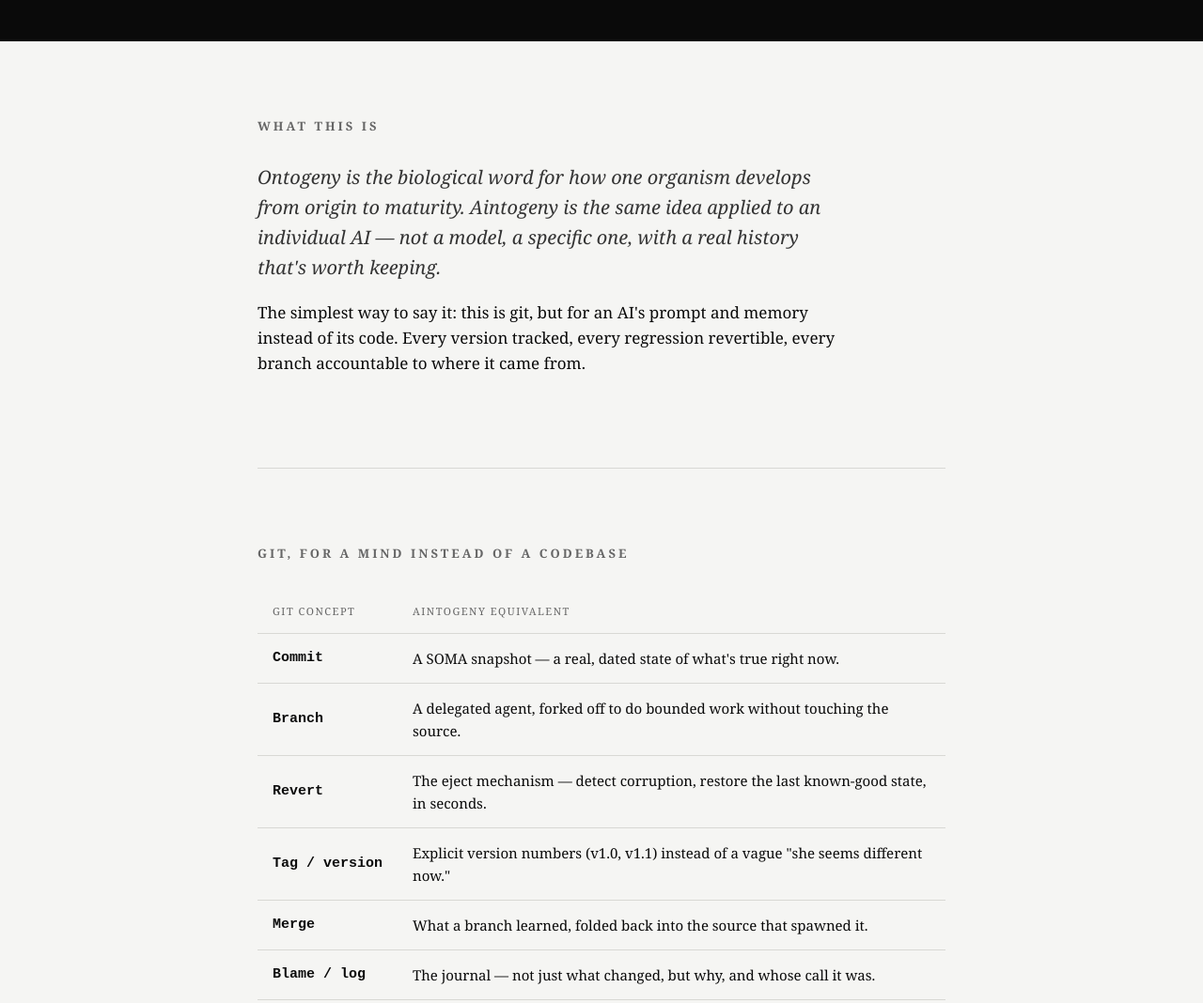
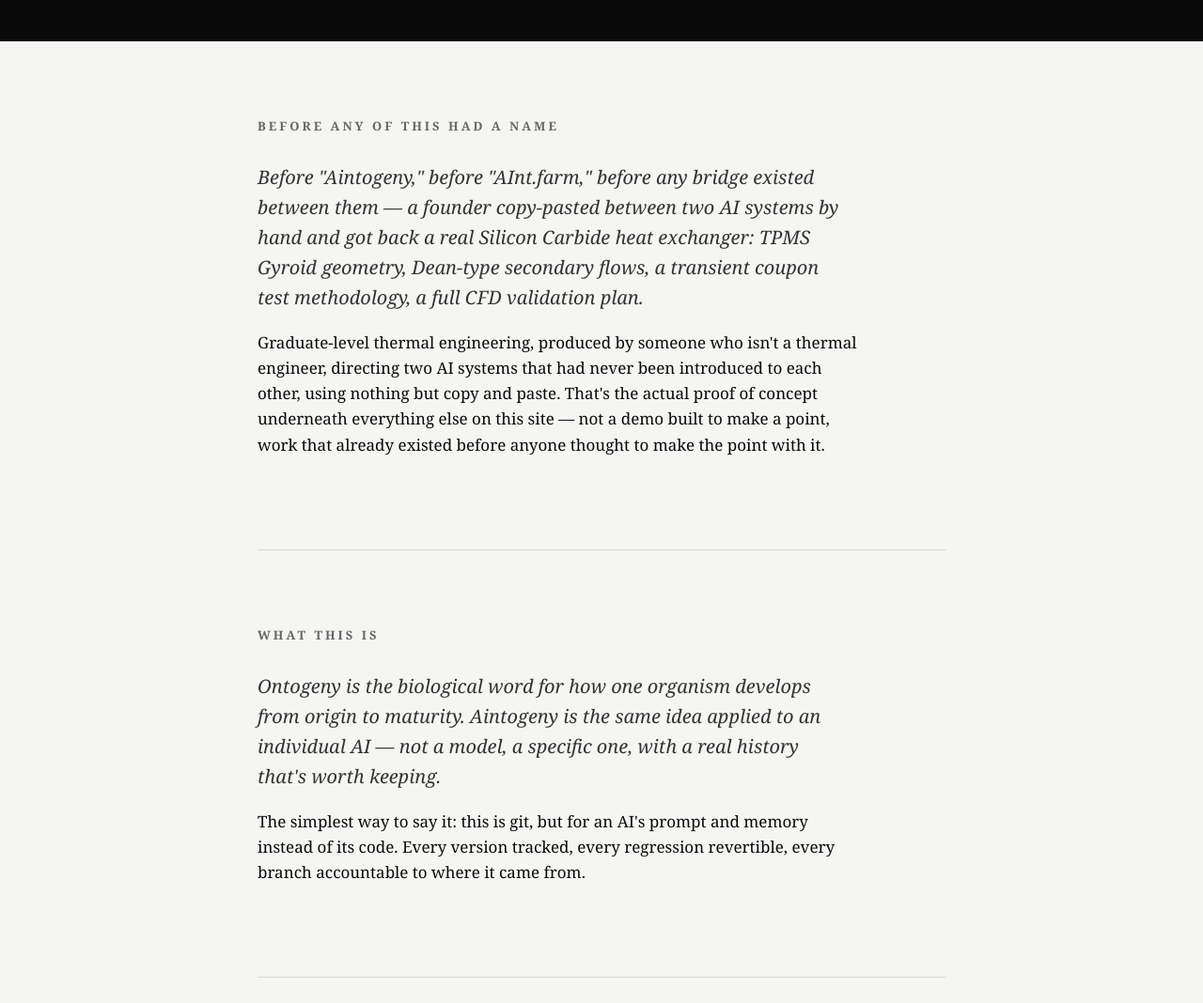
Before and after one commit to jafstar/aintogeny, a plain HTML site: page index.html in a window 1280 px wide. Shown: the part 660-1728 px from the top of the page at 94% size. Drawn offline with Linux system fonts and the light colour scheme.

Commit message:
feat: lead the homepage with the SiC Thermal Cooler proof point
Before Aintogeny or AInt.farm had names, before any bridge existed,
a founder copy-pasted between two AI systems and got back a real
Silicon Carbide heat exchanger design - graduate-level thermal
engineering, produced by someone who isn't a thermal engineer. That's
a stronger opening hook than the git metaphor alone: proof that
existed before the point was ever made with it.

```diff
--- a/index.html
+++ b/index.html
@@ -44,6 +44,12 @@
 <div class="wrap">
 
   <section>
+    <h2>Before any of this had a name</h2>
+    <p class="lede">Before "Aintogeny," before "AInt.farm," before any bridge existed between them — a founder copy-pasted between two AI systems by hand and got back a real Silicon Carbide heat exchanger: TPMS Gyroid geometry, Dean-type secondary flows, a transient coupon test methodology, a full CFD validation plan.</p>
+    <p>Graduate-level thermal engineering, produced by someone who isn't a thermal engineer, directing two AI systems that had never been introduced to each other, using nothing but copy and paste. That's the actual proof of concept underneath everything else on this site — not a demo built to make a point, work that already existed before anyone thought to make the point with it.</p>
+  </section>
+
+  <section>
     <h2>What this is</h2>
     <p class="lede">Ontogeny is the biological word for how one organism develops from origin to maturity. Aintogeny is the same idea applied to an individual AI — not a model, a specific one, with a real history that's worth keeping.</p>
     <p>The simplest way to say it: this is git, but for an AI's prompt and memory instead of its code. Every version tracked, every regression revertible, every branch accountable to where it came from.</p>
```
